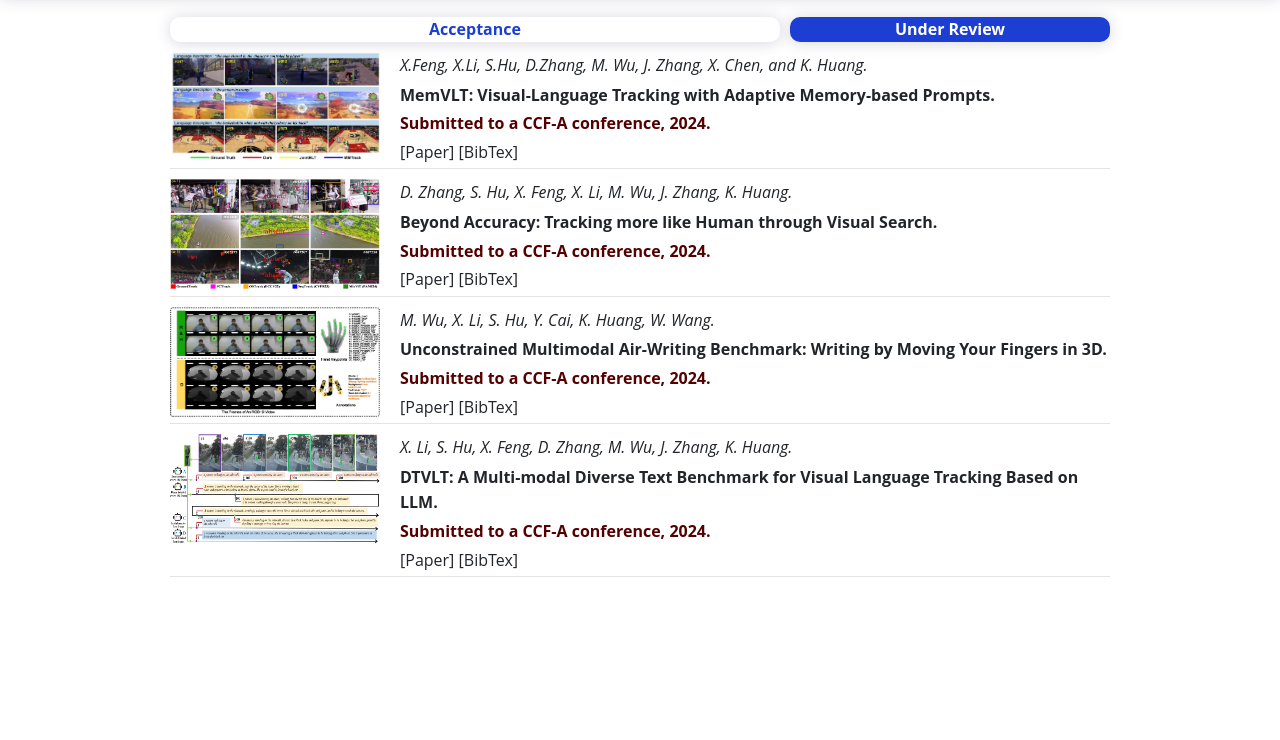
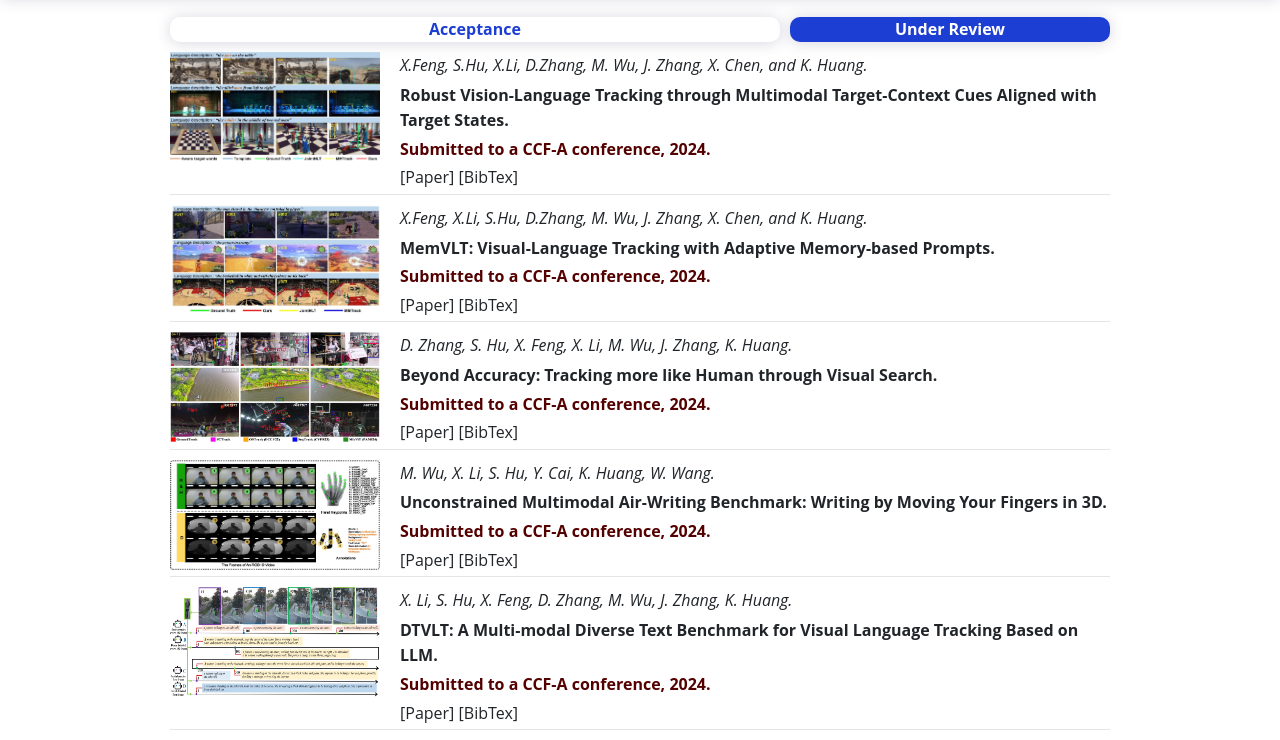
Before and after one commit to Xuchen-Li/VIIG, a plain HTML site: page publication.html in a window 1280 px wide. Both pictures are taken after a click on the link "Under Review". Shown: the part 83-823 px from the top of the page. Before the commit the page ends 800 px from the top, so only its background shows below. Drawn offline with nearby package versions, Linux system fonts and the light colour scheme.

Commit message:
update publication.html
Signed-off-by: Xuchen-Li <lixuchen2024@ia.ac.cn>

```diff
--- a/publication.html
+++ b/publication.html
@@ -412,6 +412,17 @@
         <div id="year_2024">
           <!-- <h3><strong>2024</strong></h3> -->
           <div class="paper">
+            <img height="110px" width="210px" src="./img/review/atctrack.webp">
+            <div class="pauthors">X.Feng, S.Hu, X.Li, D.Zhang, M. Wu, J. Zhang, X. Chen, and K. Huang. </div>
+            <div class="ptitle">Robust Vision-Language Tracking through Multimodal Target-Context Cues Aligned with
+              Target States.</div>
+            <div class="pvenue">Submitted to a CCF-A conference, 2024.</div>
+            <div class="plink">
+              <a target="_blank">[Paper]</a>
+              <a target="_blank">[BibTex]</a>
+            </div>
+          </div>
+          <div class="paper">
             <img height="110px" width="210px" src="./img/review/memvlt.webp">
             <div class="pauthors">X.Feng, X.Li, S.Hu, D.Zhang, M. Wu, J. Zhang, X. Chen, and K. Huang. </div>
             <div class="ptitle">MemVLT: Visual-Language Tracking with Adaptive Memory-based Prompts.</div>
```
Also changed, not shown: img/review/atctrack.webp (added).
